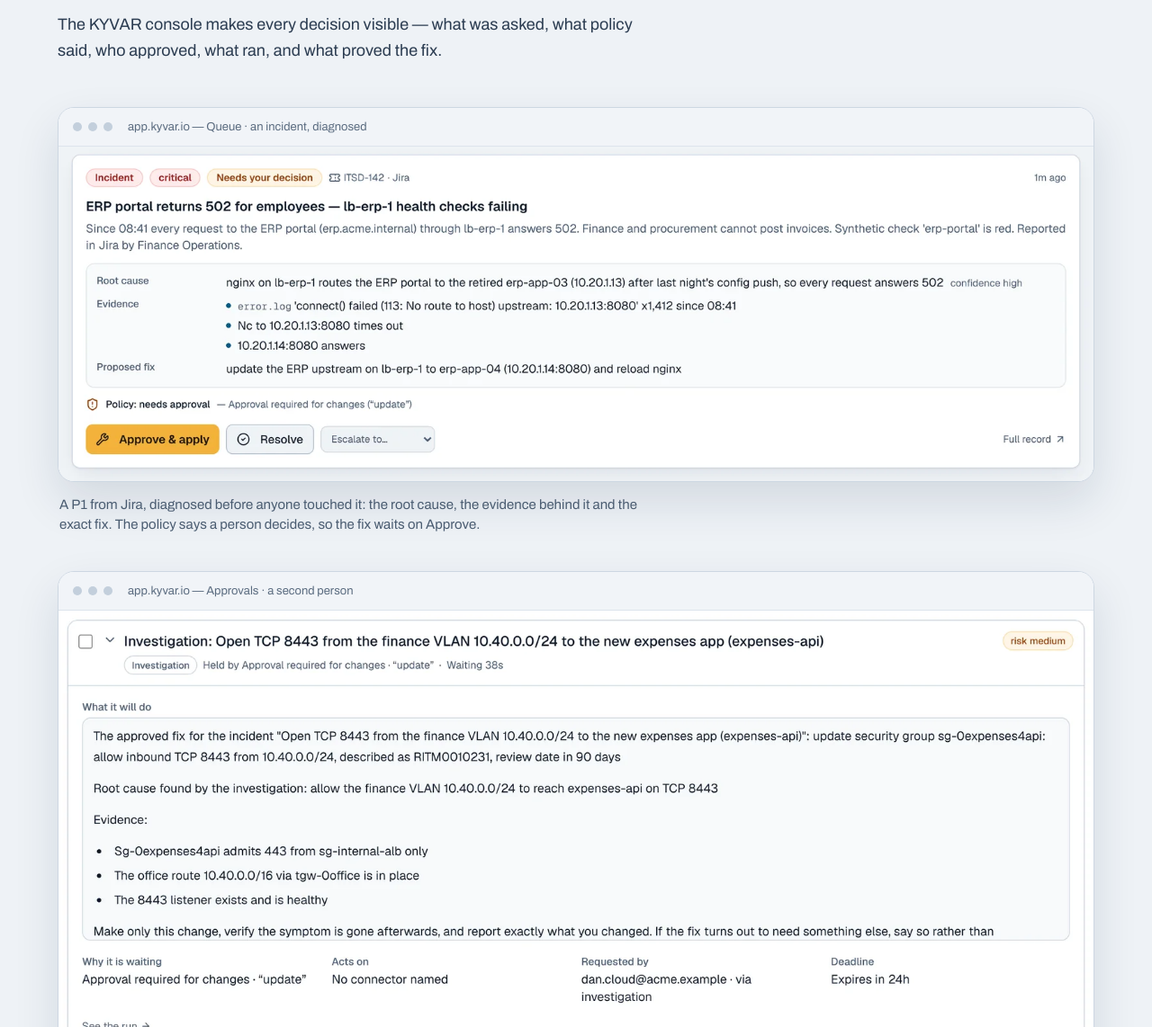
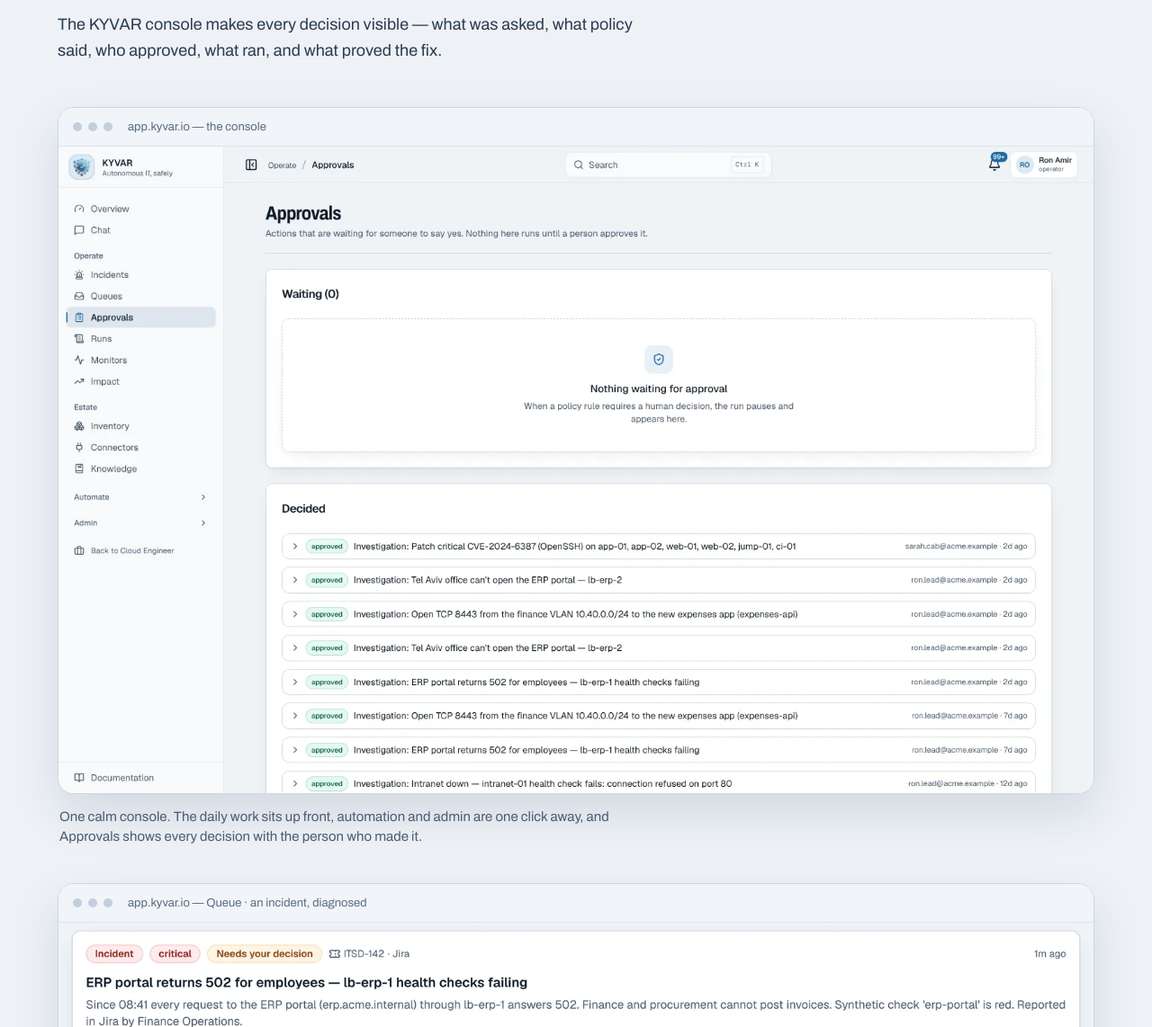
Before and after one commit to erez1980/Kyvar-Demo, a plain HTML site: page platform.html in a window 1280 px wide. Shown: the part 2631-3773 px from the top of the page at 90% size. Drawn offline with Linux system fonts and the light colour scheme; animation ran at ten frames a second.

Commit message:
Platform: full-console screenshot with the new, shorter sidebar (#30)
Captured from demo.kyvar.io (dark and light) after AIOps #567 deployed.


Claude-Session: https://claude.ai/code/session_01BniKTtFgNhA8qCXq6w4Ztr

Co-authored-by: Claude <noreply@anthropic.com>

```diff
--- a/platform.html
+++ b/platform.html
@@ -210,6 +210,13 @@
   <h2>Governance you can see.</h2>
   <p>The KYVAR console makes every decision visible — what was asked, what policy said, who approved, what ran, and what proved the fix.</p>
   <div class="shots">
+    <div class="wide">
+      <div class="shotframe">
+        <div class="shotbar"><i></i><i></i><i></i><span>app.kyvar.io — the console</span></div>
+        <picture><source srcset="assets/screenshots/console-approvals-light.webp" media="(prefers-color-scheme: light)"><img src="assets/screenshots/console-approvals.webp" alt="The KYVAR console: a short navigation with Operate and Estate open and Automate and Admin folded, beside Approvals with nothing waiting and every past decision with who made it" width="1600" height="1000" loading="lazy"></picture>
+      </div>
+      <div class="shotcap">One calm console. The daily work sits up front, automation and admin are one click away, and Approvals shows every decision with the person who made it.</div>
+    </div>
     <div class="wide">
       <div class="shotframe">
         <div class="shotbar"><i></i><i></i><i></i><span>app.kyvar.io — Queue · an incident, diagnosed</span></div>
```
Also changed, not shown: assets/screenshots/console-approvals-light.webp (added), assets/screenshots/console-approvals.webp (added).
